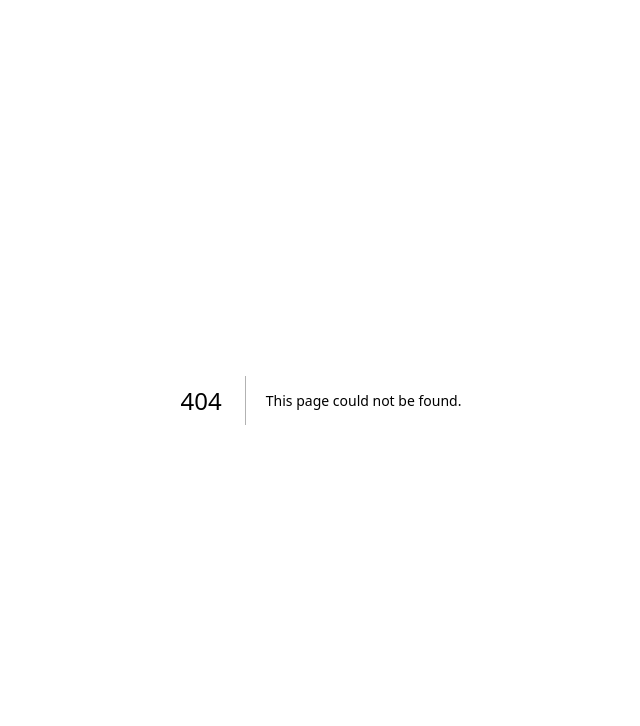
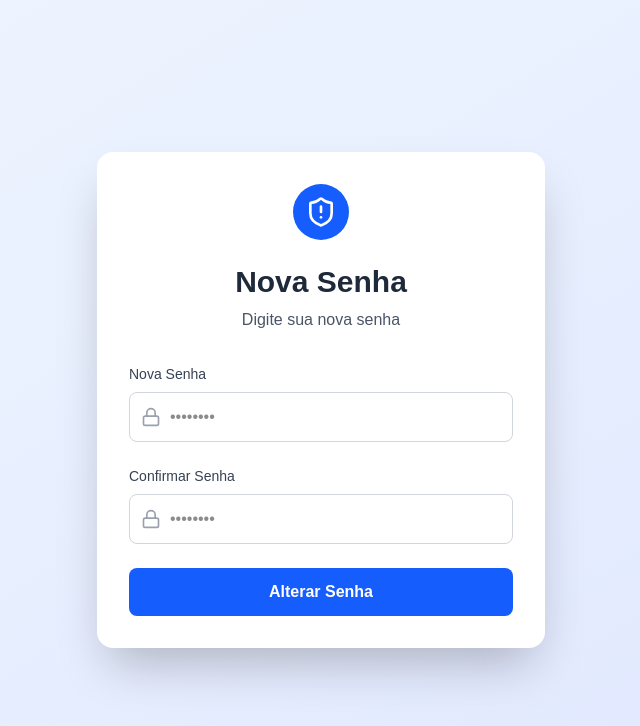
Before and after one commit to luizvianaadm-dev/vorcon-propostas-app, a Next.js app: page /reset-password in a window 1280 px wide. Before the commit this address had no page. Shown: the top 726 px of the page, without its empty margins (319-959 px from the left). Built offline with nearby package versions, Linux system fonts and the light colour scheme; no server answers.

Commit message:
Implement reset password page with validation

```diff
--- /dev/null
+++ b/app/reset-password/page.tsx
@@ -0,0 +1,144 @@
+"use client";
+import { useEffect, useState } from "react";
+import { useRouter } from "next/navigation";
+import { supabase } from "@/app/lib/supabase";
+import { Loader2, ShieldAlert, Lock } from "lucide-react";
+
+export default function ResetPasswordPage() {
+  const router = useRouter();
+  const [password, setPassword] = useState("");
+  const [confirmPassword, setConfirmPassword] = useState("");
+  const [loading, setLoading] = useState(false);
+  const [error, setError] = useState("");
+  const [success, setSuccess] = useState(false);
+
+  async function handleResetPassword(e: React.FormEvent) {
+    e.preventDefault();
+    setLoading(true);
+    setError("");
+
+    if (password !== confirmPassword) {
+      setError("As senhas não coincidem.");
+      setLoading(false);
+      return;
+    }
+
+    if (password.length < 6) {
+      setError("A senha deve ter pelo menos 6 caracteres.");
+      setLoading(false);
+      return;
+    }
+
+    const { error } = await supabase.auth.updateUser({
+      password: password
+    });
+
+    if (error) {
+      setError(error.message);
+      setLoading(false);
+      return;
+    }
+
+    setSuccess(true);
+    setTimeout(() => {
+      router.push("/login");
+    }, 2000);
+  }
+
+  if (success) {
+    return (
+      <div className="min-h-screen flex items-center justify-center bg-gradient-to-br from-blue-50 to-indigo-100 p-4">
+        <div className="bg-white rounded-2xl shadow-2xl w-full max-w-md p-8 text-center">
+          <div className="bg-green-100 p-4 rounded-full w-20 h-20 mx-auto mb-4 flex items-center justify-center">
+            <svg className="w-10 h-10 text-green-600" fill="none" stroke="currentColor" viewBox="0 0 24 24">
+              <path strokeLinecap="round" strokeLinejoin="round" strokeWidth={2} d="M5 13l4 4L19 7" />
+            </svg>
+          </div>
+          <h2 className="text-2xl font-bold text-gray-800 mb-2">Senha alterada!</h2>
+          <p className="text-gray-600">Redirecionando para o login...</p>
+        </div>
+      </div>
+    );
+  }
+
+  return (
+    <div className="min-h-screen flex items-center justify-center bg-gradient-to-br from-blue-50 to-indigo-100 p-4">
+      <div className="bg-white rounded-2xl shadow-2xl w-full max-w-md p-8">
+        <div className="flex justify-center mb-6">
+          <div className="bg-blue-600 p-3 rounded-full">
+            <ShieldAlert className="w-8 h-8 text-white" />
+          </div>
+        </div>
+
+        <h1 className="text-3xl font-bold text-center text-gray-800 mb-2">
+          Nova Senha
+        </h1>
+        <p className="text-center text-gray-600 mb-8">Digite sua nova senha</p>
+
+        {error && (
+          <div className="bg-red-50 border border-red-200 text-red-700 px-4 py-3 rounded-lg mb-6 flex items-start gap-2">
+            <ShieldAlert className="w-5 h-5 mt-0.5 flex-shrink-0" />
+            <span>{error}</span>
+          </div>
+        )}
+
+        <form onSubmit={handleResetPassword} className="space-y-6">
+          <div>
+            <label htmlFor="password" className="block text-sm font-medium text-gray-700 mb-2">
+              Nova Senha
+            </label>
+            <div className="relative">
+              <Lock className="absolute left-3 top-1/2 -translate-y-1/2 w-5 h-5 text-gray-400" />
+              <input
+                id="password"
+                type="password"
+                value={password}
+                onChange={(e) => setPassword(e.target.value)}
+                className="w-full pl-10 pr-4 py-3 border border-gray-300 rounded-lg focus:ring-2 focus:ring-blue-500 focus:border-transparent transition"
+                placeholder="••••••••"
+                required
+                disabled={loading}
+                minLength={6}
+              />
+            </div>
+          </div>
+
+          <div>
+            <label htmlFor="confirmPassword" className="block text-sm font-medium text-gray-700 mb-2">
+              Confirmar Senha
+            </label>
+            <div className="relative">
+              <Lock className="absolute left-3 top-1/2 -translate-y-1/2 w-5 h-5 text-gray-400" />
+              <input
+                id="confirmPassword"
+                type="password"
+                value={confirmPassword}
+                onChange={(e) => setConfirmPassword(e.target.value)}
+                className="w-full pl-10 pr-4 py-3 border border-gray-300 rounded-lg focus:ring-2 focus:ring-blue-500 focus:border-transparent transition"
+                placeholder="••••••••"
+                required
+                disabled={loading}
+                minLength={6}
+              />
+            </div>
+          </div>
+
+          <button
+            type="submit"
+            disabled={loading}
+            className="w-full bg-blue-600 hover:bg-blue-700 text-white font-semibold py-3 px-4 rounded-lg transition duration-200 flex items-center justify-center gap-2 disabled:opacity-50 disabled:cursor-not-allowed"
+          >
+            {loading ? (
+              <>
+                <Loader2 className="w-5 h-5 animate-spin" />
+                Alterando...
+              </>
+            ) : (
+              "Alterar Senha"
+            )}
+          </button>
+        </form>
+      </div>
+    </div>
+  );
+}
```
